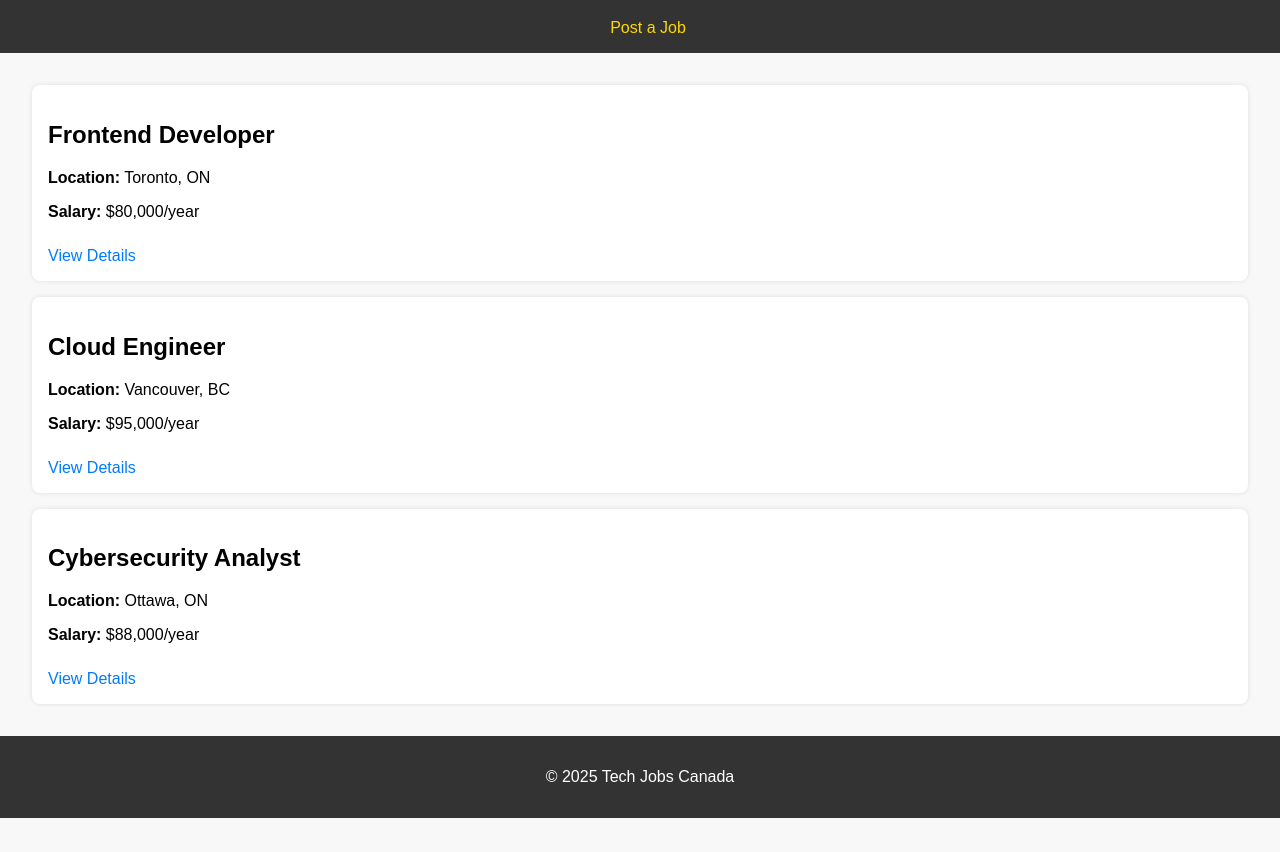
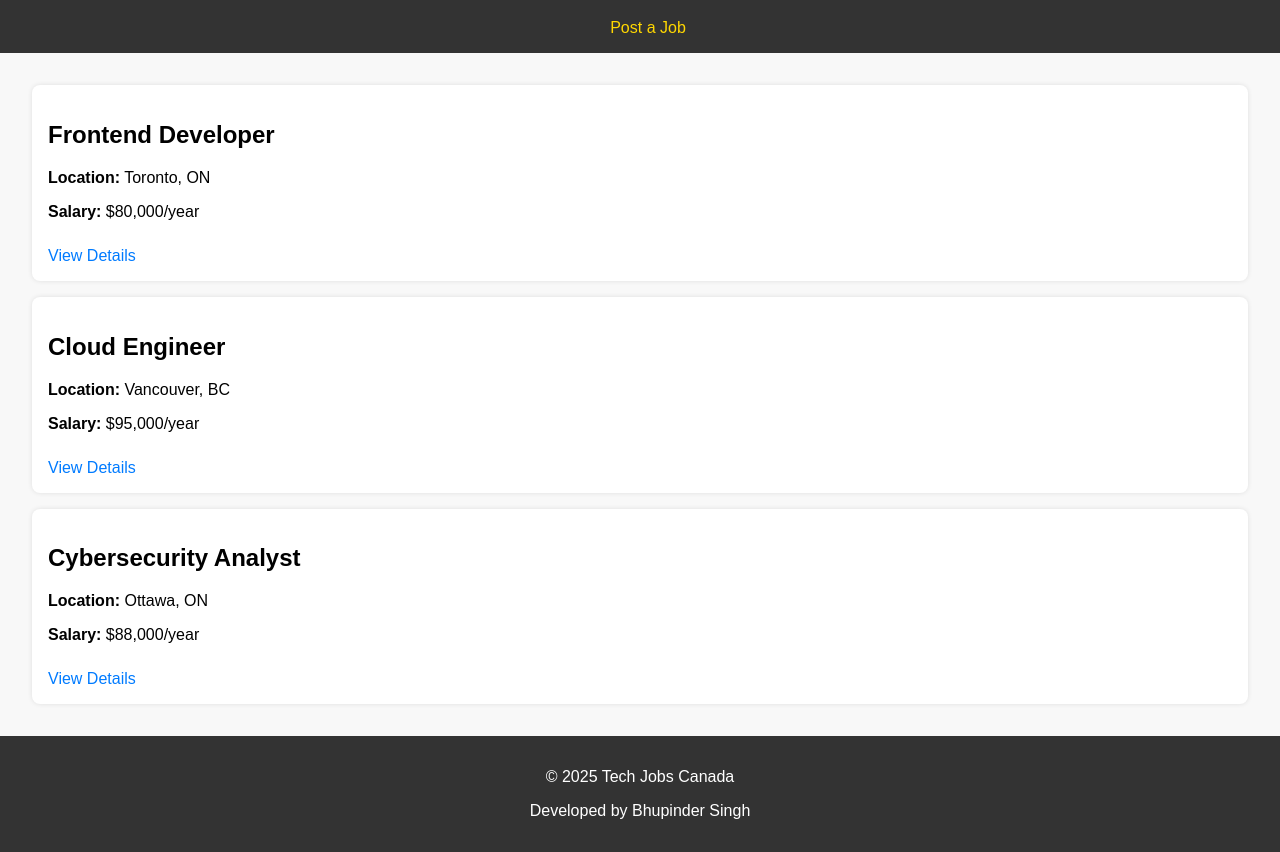
Before and after one commit to bhupinder3445/job-board, a plain HTML site: page index.html in a window 1280 px wide. Shown: the part 77-929 px from the top of the page. Before the commit the page ends 895 px from the top, so only its background shows below. Drawn offline with Linux system fonts and the light colour scheme.

Commit message:
Update index.html

```diff
--- a/index.html
+++ b/index.html
@@ -22,6 +22,7 @@
 
   <footer>
     <p>&copy; 2025 Tech Jobs Canada</p>
+    <p>Developed by Bhupinder Singh</p>
   </footer>
 
   <script src="scripts/jobs.js"></script>
```
